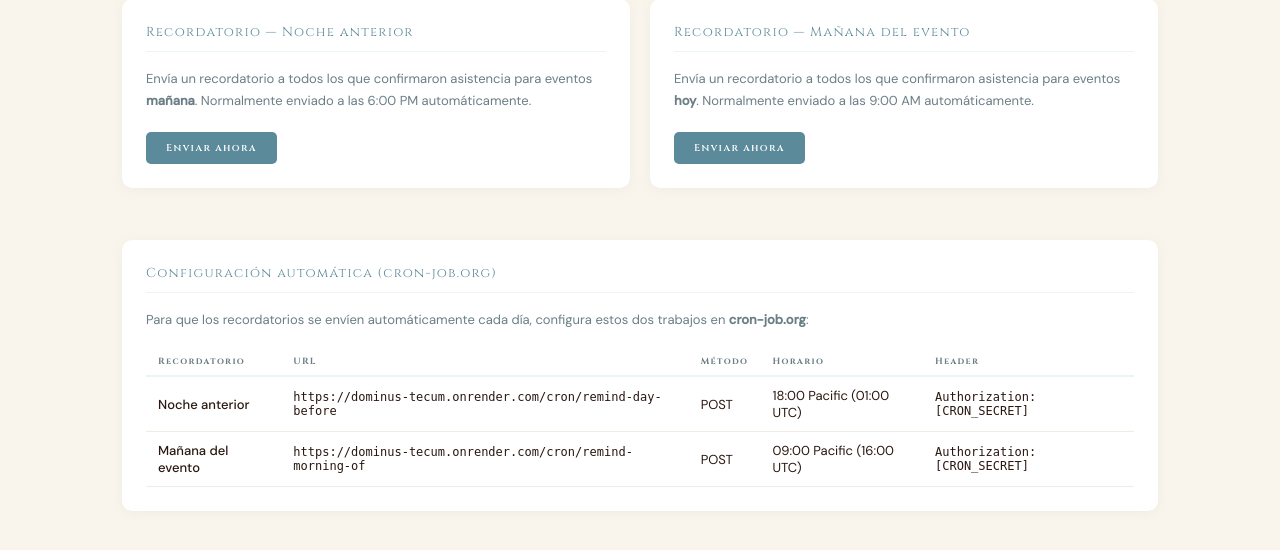
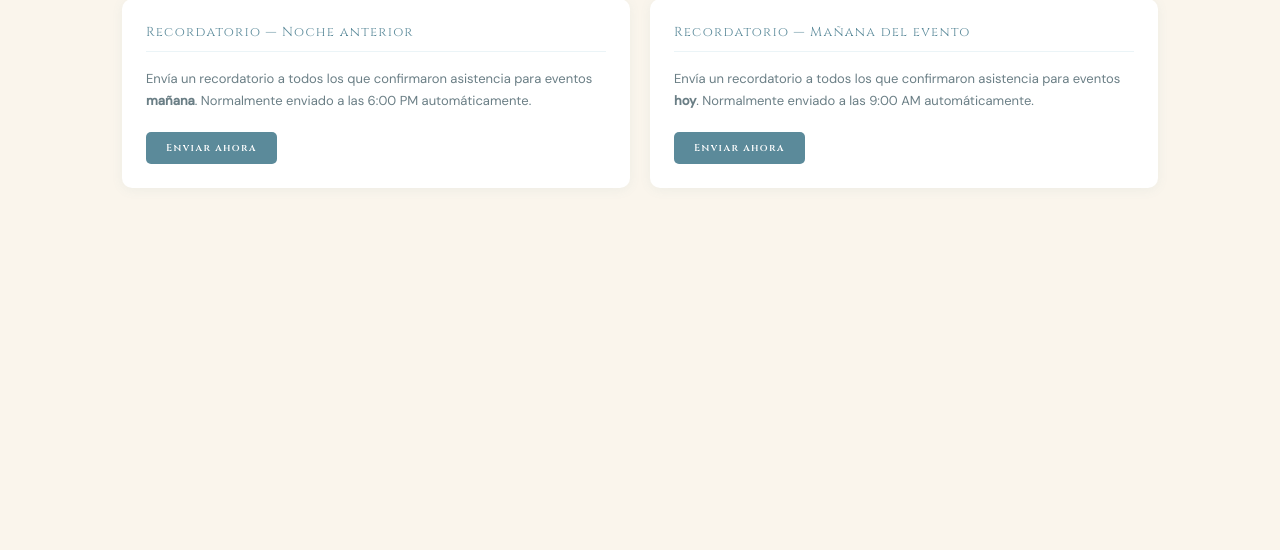
Before and after one commit to Dominus-Tecum-Vancouver/dominus-tecum, a Flask app: page /admin/reminders in a window 1280 px wide. Shown: the part 183-733 px from the top of the page. Run offline with Flask 3, Linux system fonts and the light colour scheme; the visitor is signed in with stand-in values (Sample User, id 1).

Commit message:
Fix English date in reminders, clean up reminders page

```diff
--- a/admin/gmail_service.py
+++ b/admin/gmail_service.py
@@ -311,8 +311,8 @@ def send_rsvp_notification(name: str, email: str,
 
 
 def send_event_reminder(name: str, email: str, event_title: str,
-                        event_date: str, event_time: str,
-                        reminder_type: str) -> bool:
+                        event_date_es: str, event_date_en: str,
+                        event_time: str, reminder_type: str) -> bool:
     """
     Sends a bilingual reminder email to someone who RSVPed for an upcoming event.
 
@@ -346,15 +346,24 @@ def send_event_reminder(name: str, email: str, event_title: str,
         heading_en = '<strong>Today</strong> is the day!'
         body_en    = 'We look forward to seeing you tonight!'
 
-    # Event-specific details box — shows title, date, time, location.
-    # This is different from _location_box() because it includes the
-    # specific event name, date and time rather than the generic schedule.
-    event_box = f"""
+    # Spanish event box
+    event_box_es = f"""
     <div style="padding:16px;background:#EBF4F7;border-left:3px solid #7A1528;
                 border-radius:4px;margin-bottom:16px">
       <p style="margin:0 0 6px;font-size:15px;font-weight:bold;color:#2A1810">{event_title}</p>
       <p style="margin:0;font-size:13px;color:#2A5A6A;line-height:1.8">
-        &#128197; {event_date} &middot; {event_time}<br>
+        &#128197; {event_date_es} &middot; {event_time}<br>
+        &#128205; Holy Rosary Cathedral Hall, 650 Richards St, Vancouver BC
+      </p>
+    </div>"""
+
+    # English event box
+    event_box_en = f"""
+    <div style="padding:16px;background:#EBF4F7;border-left:3px solid #7A1528;
+                border-radius:4px;margin-bottom:16px">
+      <p style="margin:0 0 6px;font-size:15px;font-weight:bold;color:#2A1810">{event_title}</p>
+      <p style="margin:0;font-size:13px;color:#2A5A6A;line-height:1.8">
+        &#128197; {event_date_en} &middot; {event_time}<br>
         &#128205; Holy Rosary Cathedral Hall, 650 Richards St, Vancouver BC
       </p>
     </div>"""
@@ -370,7 +379,7 @@ def send_event_reminder(name: str, email: str, event_title: str,
         <!-- Large heading gives the email immediate visual impact -->
         <p style="font-size:20px;font-weight:bold;color:#7A1528;margin:0 0 8px">{heading_es}</p>
         <p style="color:#5C3D2E;line-height:1.8;margin:0 0 16px">{body_es}</p>
-        {event_box}
+        {event_box_es}
         <p style="color:#5C3D2E;font-size:13px;margin:0">
           Si no puedes asistir, cont&aacute;ctanos:
           <a href="mailto:{GMAIL_ADDRESS}" style="color:#5B8A9A">{GMAIL_ADDRESS}</a>
@@ -385,7 +394,7 @@ def send_event_reminder(name: str, email: str, event_title: str,
         <p style="font-size:18px;margin:0 0 8px">Hi {name},</p>
         <p style="font-size:20px;font-weight:bold;color:#7A1528;margin:0 0 8px">{heading_en}</p>
         <p style="color:#5C3D2E;line-height:1.8;margin:0 0 16px">{body_en}</p>
-        {event_box}
+        {event_box_en}
         <p style="color:#5C3D2E;font-size:13px;margin:0">
           Can&apos;t make it? Let us know:
           <a href="mailto:{GMAIL_ADDRESS}" style="color:#5B8A9A">{GMAIL_ADDRESS}</a>
--- a/admin/routes.py
+++ b/admin/routes.py
@@ -419,16 +419,21 @@ def _send_reminders_for_offset(day_offset: int, reminder_type: str) -> dict:
             'July': 'julio', 'August': 'agosto', 'September': 'septiembre',
             'October': 'octubre', 'November': 'noviembre', 'December': 'diciembre'
         }
-        day_name   = day_names.get(target_date.strftime('%A'), target_date.strftime('%A'))
-        month_name = month_names.get(target_date.strftime('%B'), target_date.strftime('%B'))
-        event_date = f"{day_name} {target_date.day} de {month_name}"
+        # Spanish date e.g. "martes 7 de abril"
+        day_name_es   = day_names.get(target_date.strftime('%A'), target_date.strftime('%A'))
+        month_name_es = month_names.get(target_date.strftime('%B'), target_date.strftime('%B'))
+        event_date_es = f"{day_name_es} {target_date.day} de {month_name_es}"
+
+        # English date e.g. "Tuesday, April 7"
+        event_date_en = target_date.strftime('%A, %B %-d') if hasattr(target_date, 'strftime') else str(target_date)
 
         for rsvp in event.rsvps:
             success = _send_reminder(
                 name          = rsvp.name,
                 email         = rsvp.email,
                 event_title   = event.title_es,
-                event_date    = event_date,
+                event_date_es = event_date_es,
+                event_date_en = event_date_en,
                 event_time    = event.time,
                 reminder_type = reminder_type,
             )
--- a/admin/templates/admin/reminders.html
+++ b/admin/templates/admin/reminders.html
@@ -49,44 +49,4 @@
 
 </div>
 
-<!-- Cron setup guide -->
-<div class="card">
-    <div class="card-title">Configuración automática (cron-job.org)</div>
-    <p style="font-size:13px;color:#6A7E85;margin-bottom:16px;line-height:1.7">
-        Para que los recordatorios se envíen automáticamente cada día,
-        configura estos dos trabajos en <strong>cron-job.org</strong>:
-    </p>
-    <table>
-        <thead>
-            <tr>
-                <th>Recordatorio</th>
-                <th>URL</th>
-                <th>Método</th>
-                <th>Horario</th>
-                <th>Header</th>
-            </tr>
-        </thead>
-        <tbody>
-            <tr>
-                <td style="font-weight:500">Noche anterior</td>
-                <td style="font-family:monospace;font-size:12px">
-                    https://dominus-tecum.onrender.com/cron/remind-day-before
-                </td>
-                <td>POST</td>
-                <td>18:00 Pacific (01:00 UTC)</td>
-                <td style="font-family:monospace;font-size:12px">Authorization: [CRON_SECRET]</td>
-            </tr>
-            <tr>
-                <td style="font-weight:500">Mañana del evento</td>
-                <td style="font-family:monospace;font-size:12px">
-                    https://dominus-tecum.onrender.com/cron/remind-morning-of
-                </td>
-                <td>POST</td>
-                <td>09:00 Pacific (16:00 UTC)</td>
-                <td style="font-family:monospace;font-size:12px">Authorization: [CRON_SECRET]</td>
-            </tr>
-        </tbody>
-    </table>
-</div>
-
 {% endblock %}
```
